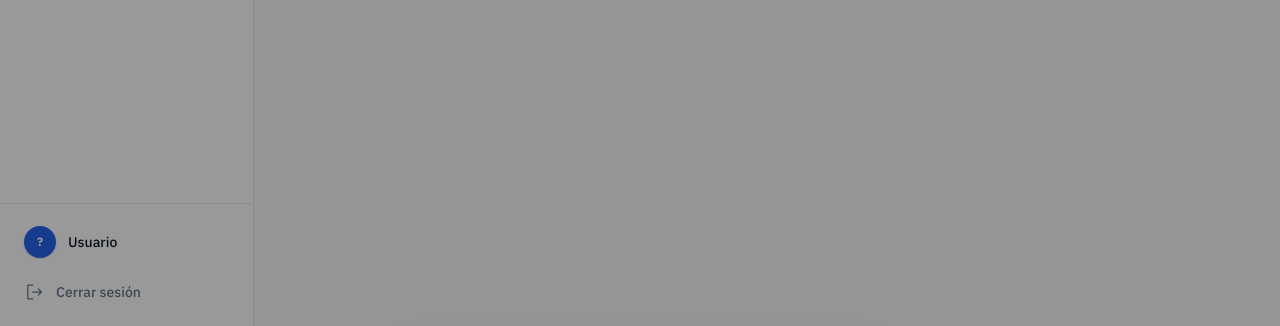
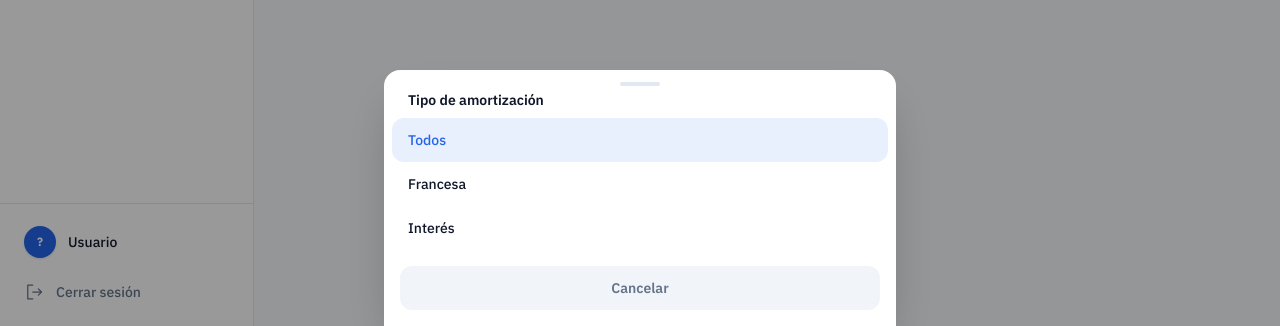
Before and after one commit to yeysonmatos/GestionPrestamos, a Next.js app: page /loans in a window 1280 px wide. Both pictures are taken after a click on the button "Tipo". Shown: the part 474-800 px from the top of the page. Built offline with nearby package versions, Linux system fonts and the light colour scheme; no server answers; the database is empty.

Commit message:
fix: ActionSheet con framer-motion (slide-up spring animation)

```diff
--- a/src/components/ui/ActionSheet.tsx
+++ b/src/components/ui/ActionSheet.tsx
@@ -1,6 +1,7 @@
 'use client'
 
 import { useEffect, useState, type ReactNode } from 'react'
+import { motion, AnimatePresence } from 'framer-motion'
 
 interface Option {
   key: string
@@ -18,14 +19,7 @@ interface Props {
 }
 
 export default function ActionSheet({ open, onClose, options, selected, onSelect, title }: Props) {
-  const [mounted, setMounted] = useState(open)
-
   useEffect(() => {
-    if (open) {
-      setMounted(true)
-    } else {
-      setTimeout(() => setMounted(false), 300)
-    }
     if (open) document.body.style.overflow = 'hidden'
     else document.body.style.overflow = ''
     return () => { document.body.style.overflow = '' }
@@ -39,13 +33,23 @@ export default function ActionSheet({ open, onClose, options, selected, onSelect
     return () => window.removeEventListener('keydown', handleKey)
   }, [open, onClose])
 
-  if (!mounted) return null
-
   return (
+    <AnimatePresence>
+      {open && (
         <div className="fixed inset-0 z-50 flex items-end justify-center" onClick={onClose}>
-      <div className={`fixed inset-0 bg-black/40 transition-opacity duration-200 ${open ? 'opacity-100' : 'opacity-0'}`} />
-      <div
-        className={`relative w-full max-w-lg bg-card rounded-t-2xl shadow-2xl pb-safe-bottom animate-in slide-in-from-bottom duration-300 ease-out ${!open ? 'animate-out slide-out-to-bottom duration-200' : ''}`}
+          <motion.div
+            className="fixed inset-0 bg-black/40"
+            initial={{ opacity: 0 }}
+            animate={{ opacity: 1 }}
+            exit={{ opacity: 0 }}
+            transition={{ duration: 0.2 }}
+          />
+          <motion.div
+            className="relative w-full max-w-lg bg-card rounded-t-2xl shadow-2xl pb-safe-bottom"
+            initial={{ y: '100%' }}
+            animate={{ y: 0 }}
+            exit={{ y: '100%' }}
+            transition={{ type: 'spring', damping: 25, stiffness: 200 }}
             onClick={e => e.stopPropagation()}
           >
             <div className="flex items-center justify-center pt-3 pb-1">
@@ -85,7 +89,9 @@ export default function ActionSheet({ open, onClose, options, selected, onSelect
                 Cancelar
               </button>
             </div>
+          </motion.div>
         </div>
-    </div>
+      )}
+    </AnimatePresence>
   )
 }
```
Lines whose indentation alone changed are shown as unchanged.
